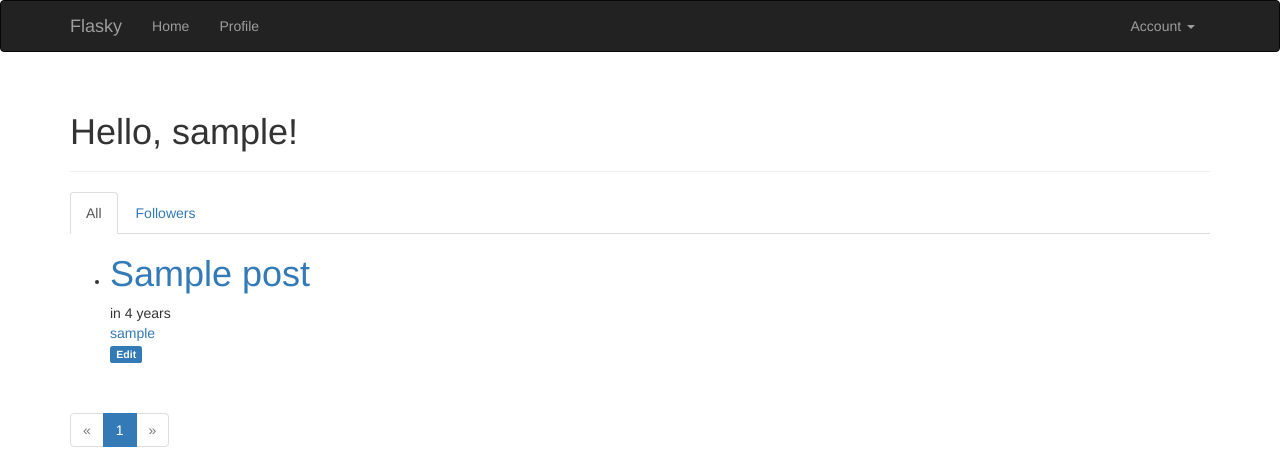
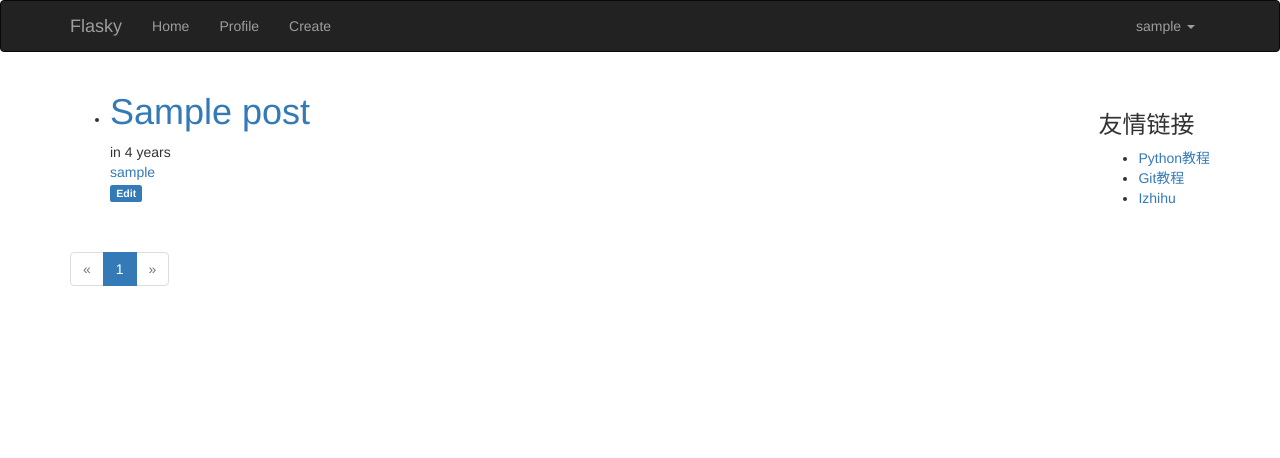
Before and after one commit to penglee87/flaskweb, a Flask app: page / in a window 1280 px wide. Shown: the top 458 px of the page. Run offline with Flask 2, Linux system fonts and the light colour scheme; a user stored in the database is signed in; tables that the repository leaves empty hold one stand-in row (values such as "Sample post"); some libraries are stand-ins or nearby versions.

Commit message:
201407041500

```diff
--- a/app/main/views.py
+++ b/app/main/views.py
@@ -33,6 +33,29 @@ def index():
     posts = pagination.items
     return render_template('index.html', post_form=post_form, posts=posts,
                            show_followed=show_followed, pagination=pagination)
+
+
+@main.route('/create', methods=['GET', 'POST'])
+@login_required
+def create():
+    post_form = PostForm()
+    if current_user.can(Permission.WRITE_ARTICLES) and post_form.data['submit']:
+        post = Post(title=post_form.title.data,body=post_form.body.data,
+                    author=current_user._get_current_object())
+        db.session.add(post)
+        return redirect(url_for('.index'))
+    if post_form.data['cancel']:
+        return redirect(url_for('.create'))
+    page = request.args.get('page', 1, type=int)
+    show_followed = False
+    if current_user.is_authenticated:
+        show_followed = bool(request.cookies.get('show_followed', ''))
+    if show_followed:
+        query = current_user.followed_posts
+    else:
+        query = Post.query
+
+    return render_template('create.html', post_form=post_form, show_followed=show_followed)
 
 
 @main.route('/user/<username>')
--- a/app/templates/base.html
+++ b/app/templates/base.html
@@ -25,6 +25,7 @@
                 <li><a href="{{ url_for('main.index') }}">Home</a></li>
                 {% if current_user.is_authenticated %}
                 <li><a href="{{ url_for('main.user', username=current_user.username) }}">Profile</a></li>
+                <li><a href="{{ url_for('main.create', username=current_user.username) }}">Create</a></li>
                 {% endif %}
             </ul>
             <ul class="nav navbar-nav navbar-right">
@@ -34,7 +35,7 @@
                 {% if current_user.is_authenticated %}
                 <li class="dropdown">
                     <a href="#" class="dropdown-toggle" data-toggle="dropdown">
-                        Account <b class="caret"></b>
+                        {{ current_user.username }} <b class="caret"></b>
                     </a>
                     <ul class="dropdown-menu">
                         <li><a href="{{ url_for('auth.change_password') }}">Change Password</a></li>
--- a/app/templates/index.html
+++ b/app/templates/index.html
@@ -5,31 +5,50 @@
 {% block title %}Flasky{% endblock %}
 
 {% block page_content %}
+<!--
 <div class="page-header">
     <h1>Hello, {% if current_user.is_authenticated %}{{ current_user.username }}{% else %}Stranger{% endif %}!</h1>
 </div>
+
 <div>
     {% if current_user.can(Permission.WRITE_ARTICLES) %}
     {{ wtf.quick_form(post_form) }}
     {% endif %}
 </div>
-
+-->
 <div class="post-tabs">
+    <!--
     <ul class="nav nav-tabs">
         <li{% if not show_followed %} class="active"{% endif %}><a href="{{ url_for('.show_all') }}">All</a></li>
         {% if current_user.is_authenticated %}
         <li{% if show_followed %} class="active"{% endif %}><a href="{{ url_for('.show_followed') }}">Followers</a></li>
         {% endif %}
     </ul>
+    -->
+    <div  class="pull-right">
+        <h3 class="uk-panel-title">友情链接</h3>
+        <ul class="uk-list uk-list-line">
+            <li> <a target="_blank" href="http://www.liaoxuefeng.com/wiki/0014316089557264a6b348958f449949df42a6d3a2e542c000">Python教程</a></li>
+            <li> <a target="_blank" href="http://www.liaoxuefeng.com/wiki/0013739516305929606dd18361248578c67b8067c8c017b000">Git教程</a></li>
+            <li> <a target="_blank" href="https://github.com/penglee87/izhihu">Izhihu</a></li>
+        </ul>
+    </div>
     {% include '_posts.html' %}
 
 </div>
+
+
+
 {% if pagination %}
 <div class="pagination">
     {{ macros.pagination_widget(pagination, '.index') }}
 </div>
 {% endif %}
+
+
 {% endblock %}
+
+
 
 {% block scripts %}
 {{ super() }}
```
Also changed, not shown: app/templates/create.html (added, +26 -0 lines).
